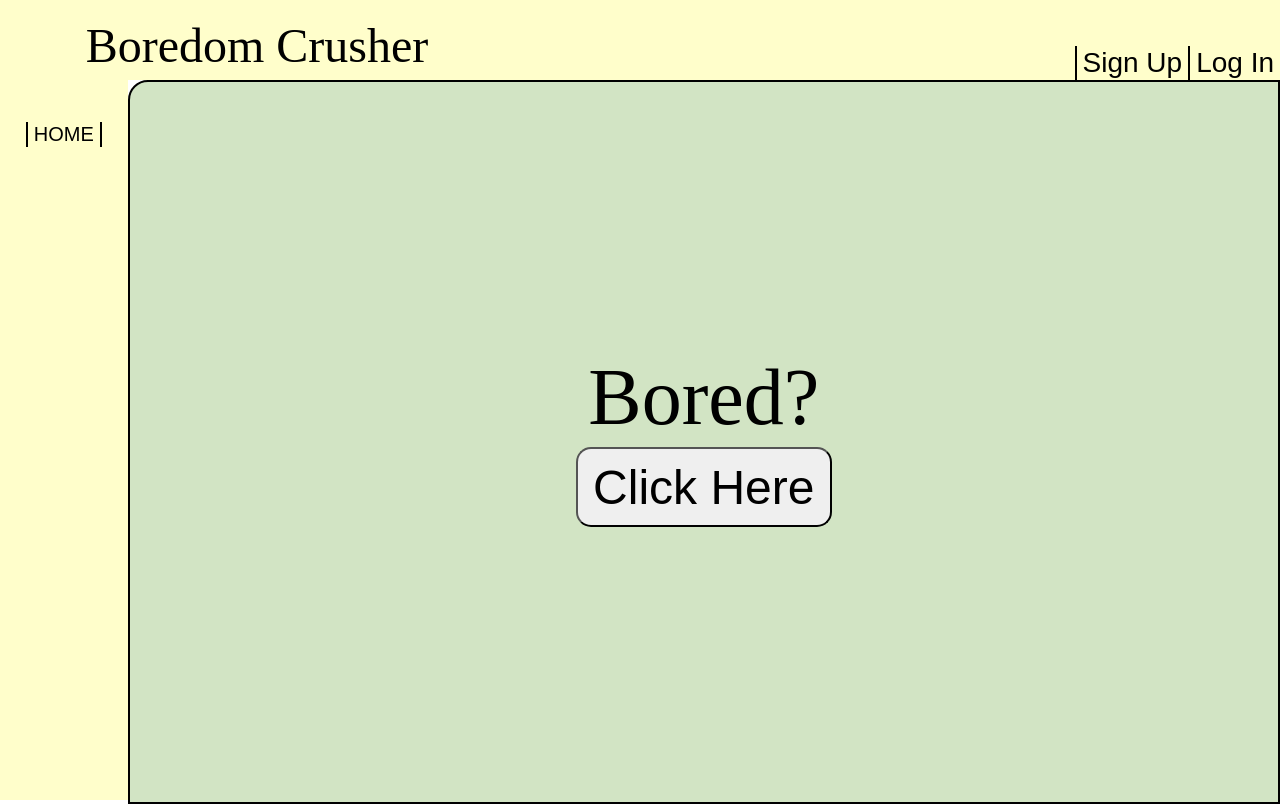
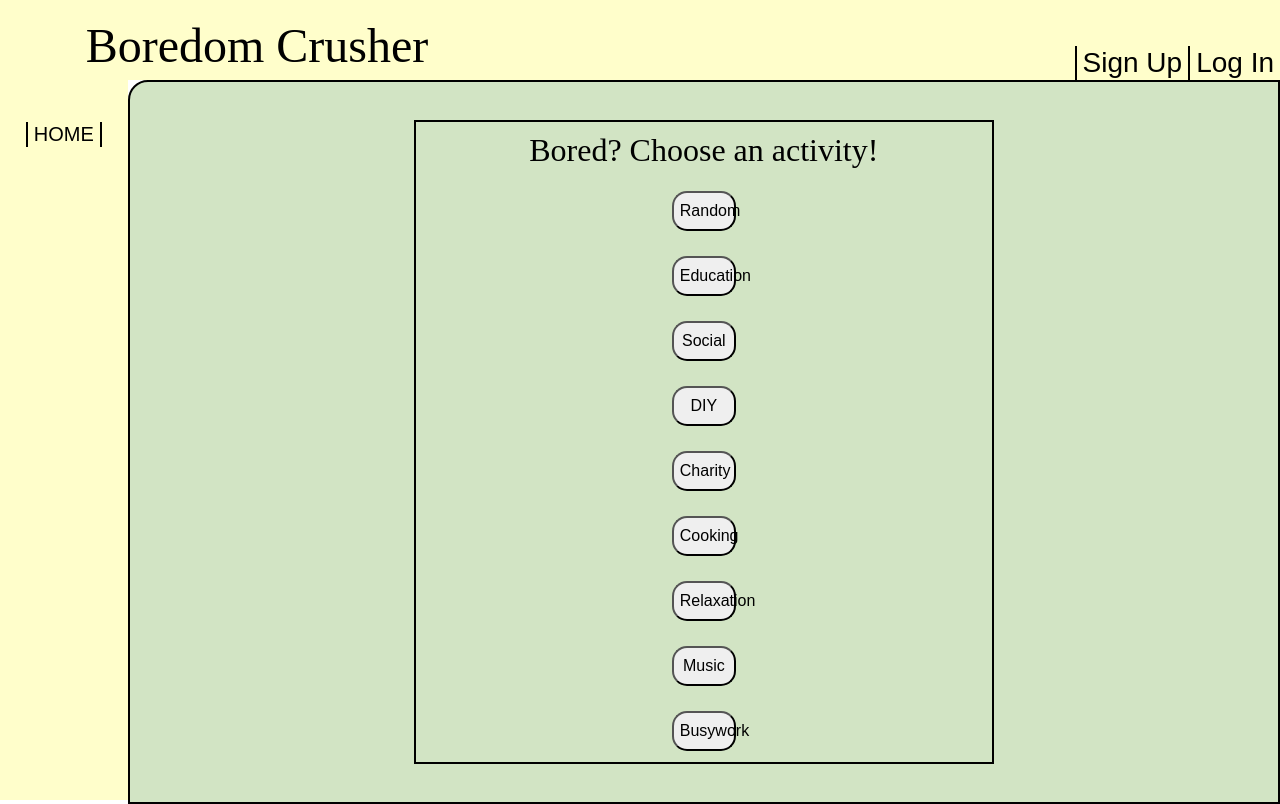
Before and after one commit to Jabene/Boredom-Crusher, a React (Create React App) app: page / in a window 1280 px wide. Built offline with nearby package versions, Linux system fonts and the light colour scheme.

Commit message:
Start building different activities

```diff
--- a/src/App/App.js
+++ b/src/App/App.js
@@ -14,7 +14,12 @@ import './App.css';
 class App extends React.Component {
   state = {
     activities: [],
-    user: {}
+    user: {},
+    type: ''
+  }
+
+  updateType = type => {
+    this.setState({type: type})
   }
 
   deleteActivity = async activityId => {
@@ -68,10 +73,19 @@ class App extends React.Component {
           <Routes>
             <Route
               path='/'
-              element={ <HomePage /> }
-          />
+              element={ <HomePage updateType={ this.updateType }/> }
+            />
             <Route
               path='/newActivity'
+              element={
+                <NewActivity
+                  save={ this.saveActivity }
+                  user={ this.state.user }
+                />
+              }
+            />
+            <Route
+              path='/newActivity/:activityType'
               element={
                 <NewActivity
                   save={ this.saveActivity }
--- a/src/Button/Button.css
+++ b/src/Button/Button.css
@@ -3,10 +3,10 @@
 }
 
 .bored-btn {
-  width: 20vw;
-  height: 10vh;
+  width: 5vw;
+  height: 5vh;
   border-radius: 15px;
-  font-size: 3rem;
+  font-size: 1rem;
 }
 
 .save-btn {
--- a/src/HomePage/HomePage.css
+++ b/src/HomePage/HomePage.css
@@ -3,10 +3,20 @@
   height: 90vh;
   background-color: #D2E4C4;
   display: flex;
-  flex-direction: column;
+  /* flex-direction: column; */
   border-radius: 20px 0px 0px 0px;
   border: solid black 2px;
   align-items: center;
   justify-content: center;
-  font-size: 5rem;
+  font-size: 2rem;
 }
+
+.activity-buttons {
+  width: 45vw;
+  height: 80vh;
+  display: flex;
+  flex-direction: column;
+  align-items: center;
+  justify-content: space-around;
+  border: solid black 2px;
+}
--- a/src/HomePage/HomePage.js
+++ b/src/HomePage/HomePage.js
@@ -5,8 +5,54 @@ import './HomePage.css'
 const HomePage = () => {
   return (
     <section className='home-page'>
-      <h1>Bored?</h1>
-      <Button path='/newActivity' text='Click Here' className='bored-btn' />
+      <section className='activity-buttons'>
+        <h1>Bored? Choose an activity!</h1>
+        <Button
+          path='/newActivity'
+          text='Random'
+          className='bored-btn'
+        />
+        <Button
+          path='/newActivity/education'
+          text='Education'
+          className='bored-btn'
+        />
+        <Button
+          path='/newActivity/social'
+          text='Social'
+          className='bored-btn'
+        />
+        <Button
+          path='/newActivity/diy'
+          text='DIY'
+          className='bored-btn'
+        />
+        <Button
+          path='/newActivity/charity'
+          text='Charity'
+          className='bored-btn'
+        />
+        <Button
+          path='/newActivity/cooking'
+          text='Cooking'
+          className='bored-btn'
+        />
+        <Button
+          path='/newActivity/relaxation'
+          text='Relaxation'
+          className='bored-btn'
+        />
+        <Button
+          path='/newActivity/music'
+          text='Music'
+          className='bored-btn'
+        />
+        <Button
+          path='/newActivity/busywork'
+          text='Busywork'
+          className='bored-btn'
+        />
+      </section>
     </section>
   )
 }
--- a/src/NewActivity/NewActivity.js
+++ b/src/NewActivity/NewActivity.js
@@ -1,6 +1,8 @@
 import React from 'react'
+import { useParams } from 'react-router-dom'
 import fetchCalls from '../fetchCalls'
 import './NewActivity.css'
+
 
 export default class NewActivity extends React.Component {
   state = {
```
